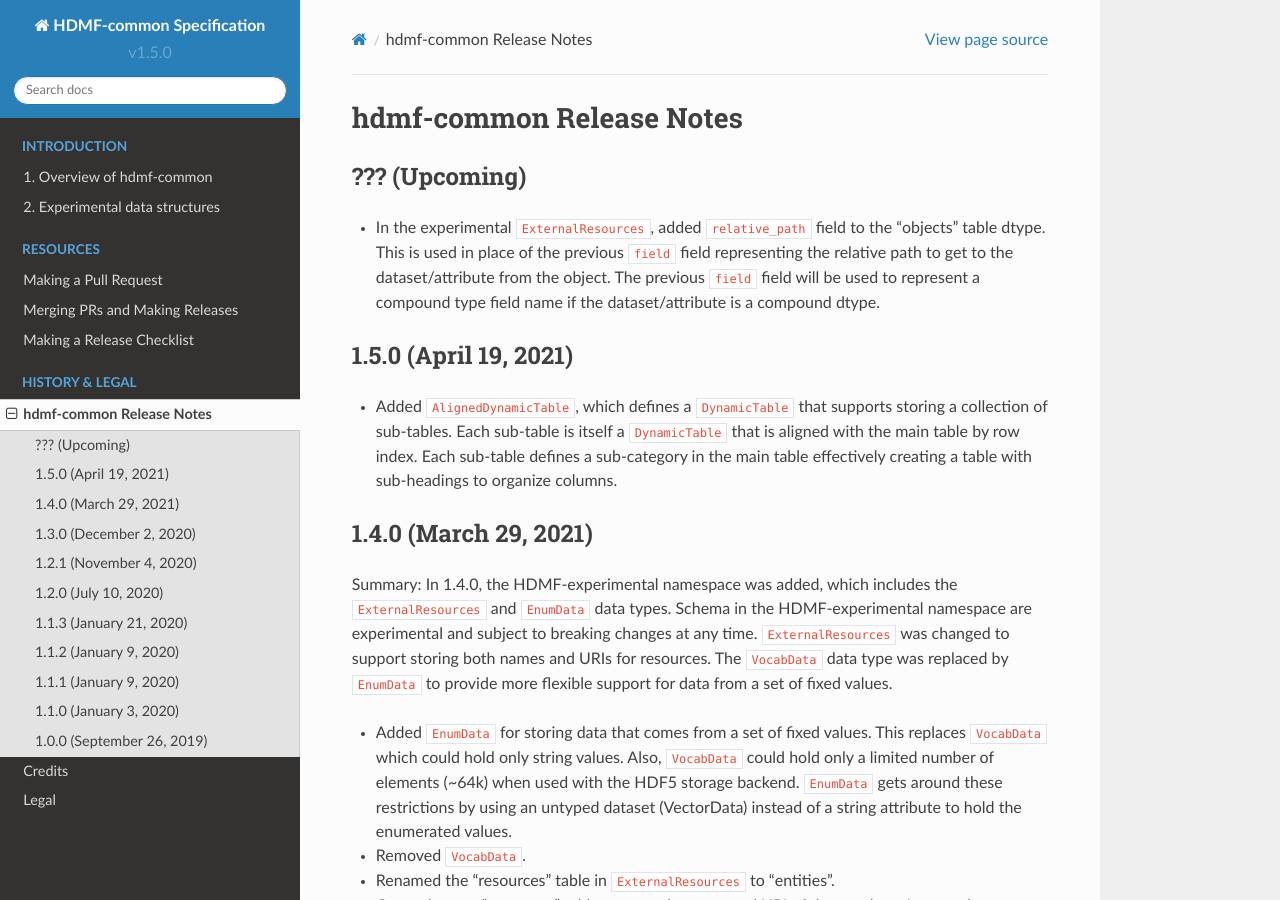
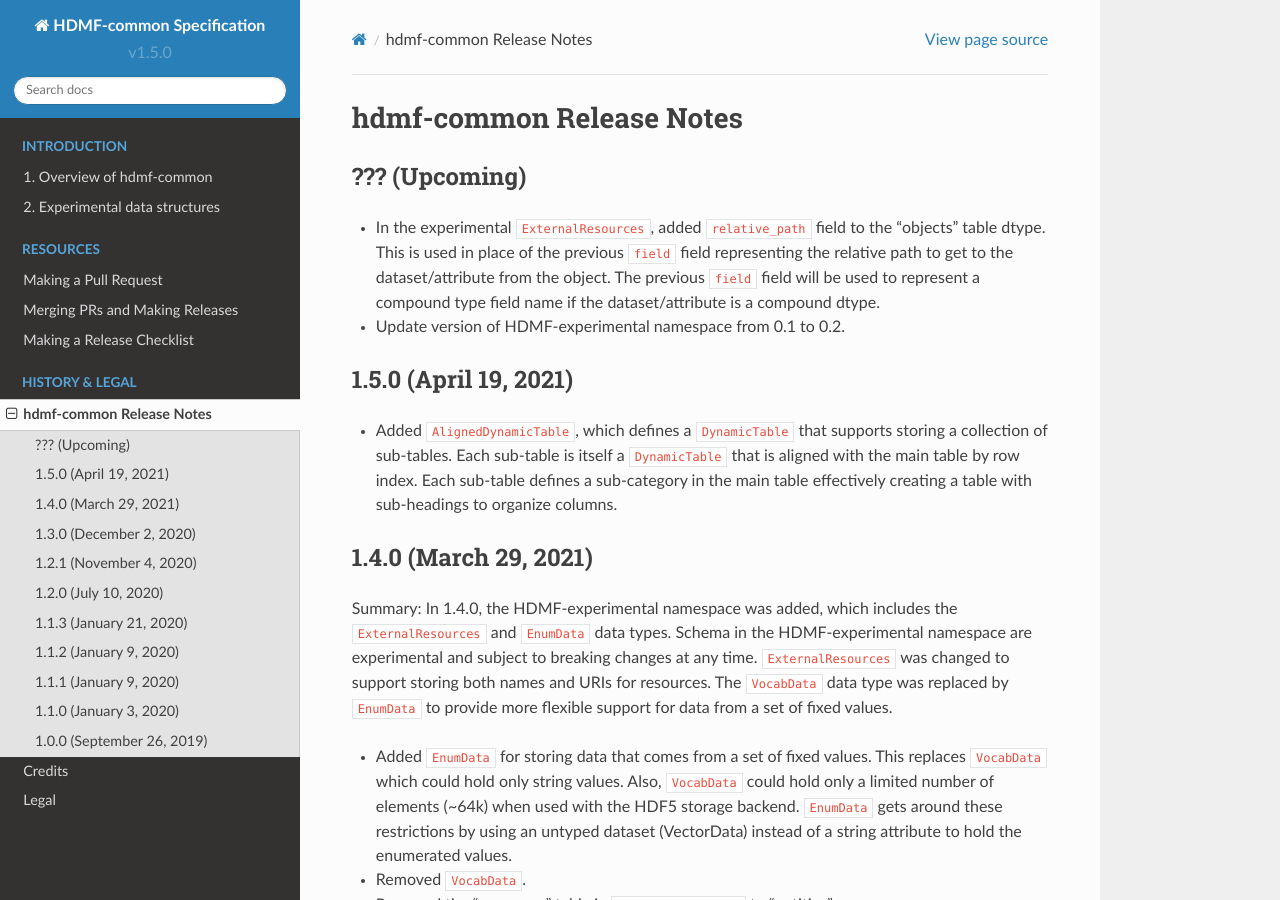
Before and after one commit to hdmf-dev/hdmf-common-schema, a Sphinx documentation site: the page built from docs/source/format_release_notes.rst, in a window 1280 px wide and 900 px high. Built offline with Sphinx 7.4.7 and the Read the Docs theme 2.0.0, drawn with Linux system fonts in a browser that asks for light colours.

Commit message:
Update format_release_notes.rst

```diff
--- a/docs/source/format_release_notes.rst
+++ b/docs/source/format_release_notes.rst
@@ -7,6 +7,7 @@
   place of the previous ``field`` field representing the relative path to get to the dataset/attribute from the object.
   The previous ``field`` field will be used to represent a compound type field name if the dataset/attribute is a
   compound dtype.
+- Update version of HDMF-experimental namespace from 0.1 to 0.2.
 
 1.5.0 (April 19, 2021)
 -------------------------
```
